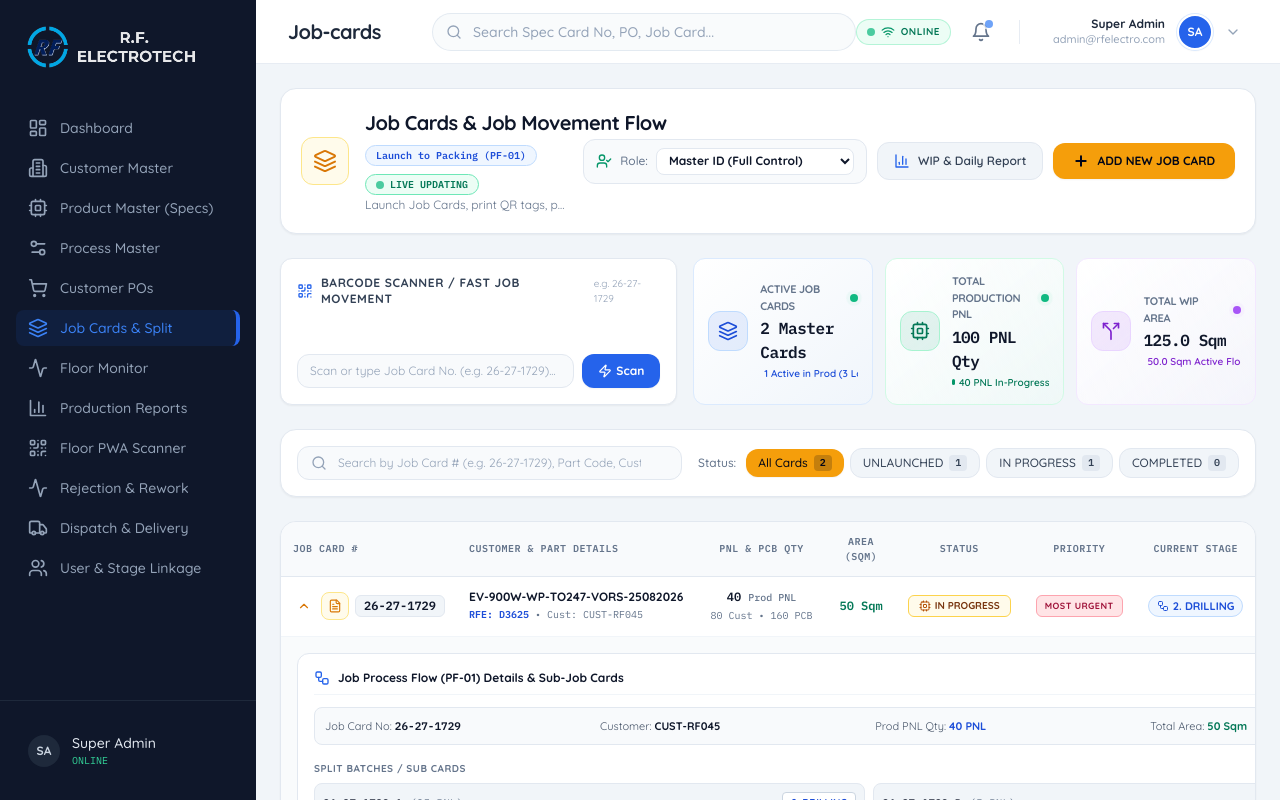
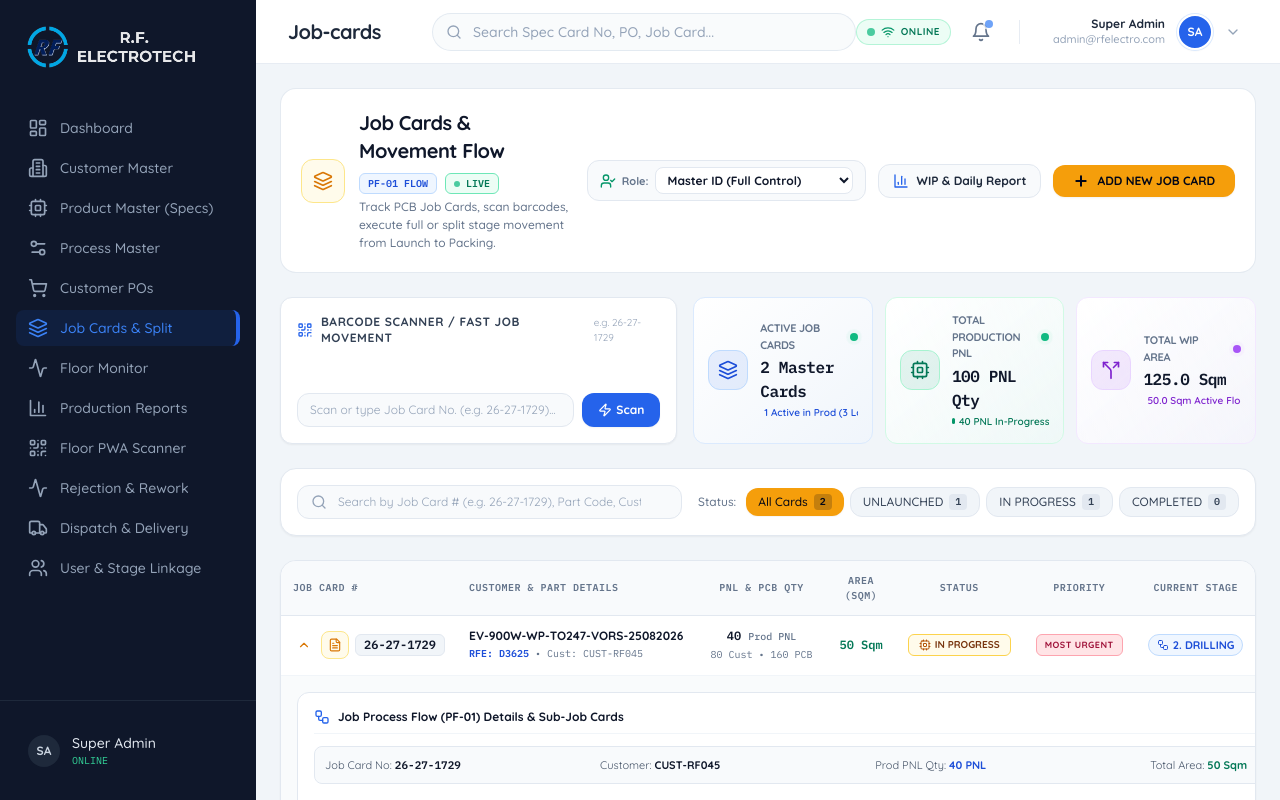
Before and after one commit to walterhydra/RF-ELECTRO-TECH-ERP, a Next.js app in the folder frontend/: page /job-cards in a window 1280 px wide. Built offline with nearby package versions, Linux system fonts and the light colour scheme; a web font is replaced by a local one.

Commit message:
fix(ui): polish top header banner layout and typography

```diff
--- a/frontend/src/app/(admin)/job-cards/page.tsx
+++ b/frontend/src/app/(admin)/job-cards/page.tsx
@@ -808,37 +808,39 @@ export default function JobCardsPage() {
     <div className="space-y-6 p-6 max-w-[1400px] mx-auto pb-16 bg-slate-100 min-h-screen text-slate-900 font-sans">
 
       {/* Top Banner & Header */}
-      <div className="bg-white border border-slate-200 p-5 rounded-2xl shadow-sm flex flex-col xl:flex-row xl:items-center justify-between gap-4">
-        <div className="flex items-center gap-4 min-w-0">
-          <div className="w-12 h-12 rounded-xl bg-amber-50 border border-amber-200 flex items-center justify-center text-amber-600 shrink-0">
-            <Layers className="w-6 h-6" />
+      <div className="bg-white border border-slate-200/90 p-4 sm:p-5 rounded-2xl shadow-xs flex flex-col xl:flex-row xl:items-center justify-between gap-4">
+        {/* Left Info Column */}
+        <div className="flex items-center gap-3.5 min-w-0">
+          <div className="w-11 h-11 rounded-xl bg-amber-50 border border-amber-200 flex items-center justify-center text-amber-600 shrink-0 shadow-2xs">
+            <Layers className="w-5 h-5" />
           </div>
-          <div className="min-w-0">
+          <div className="min-w-0 space-y-1">
             <div className="flex items-center gap-2 flex-wrap">
-              <h1 className="text-xl font-extrabold text-slate-900 tracking-tight whitespace-nowrap">Job Cards & Job Movement Flow</h1>
-              <span className="px-2.5 py-0.5 rounded-full text-[10px] font-mono bg-blue-50 text-blue-700 font-semibold border border-blue-200 whitespace-nowrap">
-                Launch to Packing (PF-01)
+              <h1 className="text-lg sm:text-xl font-black text-slate-900 tracking-tight">Job Cards & Movement Flow</h1>
+              <span className="px-2 py-0.5 rounded-md text-[10px] font-mono bg-blue-50 text-blue-700 font-bold border border-blue-200 whitespace-nowrap">
+                PF-01 FLOW
               </span>
-              <span className="px-2.5 py-0.5 rounded-full text-[10px] font-mono bg-emerald-50 text-emerald-700 font-extrabold border border-emerald-300 whitespace-nowrap flex items-center gap-1.5 shadow-2xs">
-                <span className="w-2 h-2 rounded-full bg-emerald-500 animate-pulse" />
-                LIVE UPDATING
+              <span className="px-2 py-0.5 rounded-md text-[10px] font-mono bg-emerald-50 text-emerald-700 font-extrabold border border-emerald-300 whitespace-nowrap flex items-center gap-1.5 shadow-2xs">
+                <span className="w-1.5 h-1.5 rounded-full bg-emerald-500 animate-pulse" />
+                LIVE
               </span>
             </div>
-            <p className="text-xs text-slate-500 mt-0.5 truncate">
-              Launch Job Cards, print QR tags, perform Full or Split stage movement, scan barcodes & view WIP reports.
+            <p className="text-xs text-slate-500 font-medium leading-normal">
+              Track PCB Job Cards, scan barcodes, execute full or split stage movement from Launch to Packing.
             </p>
           </div>
         </div>
 
-        <div className="flex items-center gap-2.5 flex-wrap sm:flex-nowrap shrink-0">
+        {/* Right Actions & Controls Row */}
+        <div className="flex items-center gap-2 sm:gap-3 flex-wrap lg:flex-nowrap shrink-0 border-t xl:border-t-0 border-slate-100 pt-3 xl:pt-0">
           {/* RBAC Role Switcher */}
-          <div className="flex items-center gap-2 bg-slate-50 border border-slate-200 px-3 py-2 rounded-xl text-xs whitespace-nowrap">
+          <div className="flex items-center gap-1.5 bg-slate-50 border border-slate-200 px-3 py-1.5 rounded-xl text-xs shadow-2xs">
             <UserCheck className="w-4 h-4 text-emerald-600 shrink-0" />
-            <span className="text-slate-500 font-medium hidden sm:inline">Role:</span>
+            <span className="text-slate-500 font-bold text-[11px] hidden sm:inline">Role:</span>
             <select
               value={userRole}
               onChange={(e: any) => setUserRole(e.target.value)}
-              className="bg-white text-slate-900 font-bold rounded-lg px-2 py-1 border border-slate-200 outline-none text-xs cursor-pointer"
+              className="bg-white text-slate-900 font-bold rounded-lg px-2 py-1 border border-slate-200 text-xs focus:outline-none focus:border-amber-500 cursor-pointer shadow-2xs"
             >
               <option value="MASTER">Master ID (Full Control)</option>
               <option value="SUPER_USER">Super User (All Stages)</option>
@@ -849,7 +851,7 @@ export default function JobCardsPage() {
               <select
                 value={assignedStage}
                 onChange={(e) => setAssignedStage(e.target.value)}
-                className="bg-amber-50 text-amber-900 font-bold rounded-lg px-2 py-1 border border-amber-300 text-xs cursor-pointer"
+                className="bg-amber-50 text-amber-900 font-bold rounded-lg px-2 py-1 border border-amber-300 text-xs cursor-pointer focus:outline-none"
               >
                 {PF01_STAGES.map((s) => (
                   <option key={s} value={s}>
@@ -860,20 +862,22 @@ export default function JobCardsPage() {
             )}
           </div>
 
+          {/* WIP & Daily Report Button */}
           <button
             onClick={() => setShowReportDrawer(true)}
-            className="bg-slate-100 hover:bg-slate-200 text-slate-700 font-semibold px-4 py-2.5 rounded-xl text-xs flex items-center gap-2 border border-slate-200 transition-all whitespace-nowrap shrink-0 cursor-pointer"
+            className="bg-slate-50 hover:bg-slate-100 text-slate-800 font-bold px-3.5 py-2 rounded-xl text-xs flex items-center gap-2 border border-slate-200 transition-all whitespace-nowrap cursor-pointer shadow-2xs hover:border-slate-300"
           >
             <BarChart3 className="w-4 h-4 text-blue-600 shrink-0" />
-            <span className="whitespace-nowrap">WIP & Daily Report</span>
+            <span>WIP & Daily Report</span>
           </button>
 
+          {/* ADD NEW JOB CARD Primary Action */}
           <button
             onClick={() => setShowGenerateModal(true)}
-            className="bg-amber-500 hover:bg-amber-600 text-slate-950 font-extrabold px-5 py-2.5 rounded-xl text-xs flex items-center justify-center gap-2 transition-all shadow-sm shrink-0 whitespace-nowrap cursor-pointer"
+            className="bg-amber-500 hover:bg-amber-600 text-slate-950 font-black px-4 sm:px-5 py-2 rounded-xl text-xs flex items-center justify-center gap-2 transition-all shadow-sm shrink-0 whitespace-nowrap cursor-pointer active:scale-95"
           >
-            <Plus className="w-4 h-4 stroke-[3] shrink-0" />
-            <span className="whitespace-nowrap">ADD NEW JOB CARD</span>
+            <Plus className="w-4 h-4 stroke-[3] shrink-0 text-slate-950" />
+            <span>ADD NEW JOB CARD</span>
           </button>
         </div>
       </div>
```
